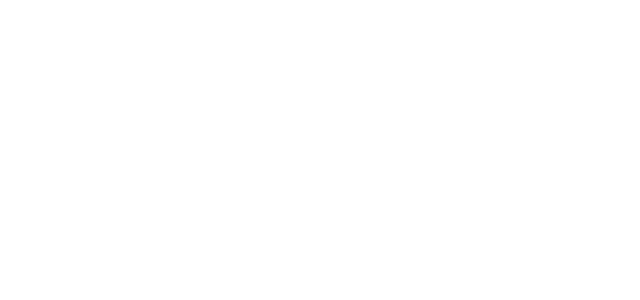
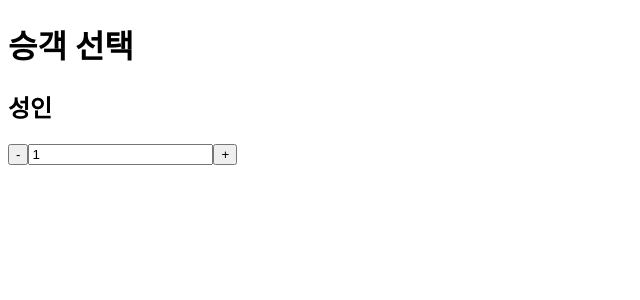
Before and after one commit to woowacourse/a11y-airline, a JavaScript app: page / in a window 1280 px wide. Shown: the top 300 px of the page, without its empty margins (0-640 px from the left). Built offline with nearby package versions, Linux system fonts and the light colour scheme; the HTML template or start-up script is replaced by a standard one.

Commit message:
feat: 미션 1 컴포넌트 마크업 작성

```diff
--- a/package.json
+++ b/package.json
@@ -8,6 +8,7 @@
     "@testing-library/user-event": "^12.1.10",
     "react": "^17.0.2",
     "react-dom": "^17.0.2",
+    "react-router-dom": "^5.3.0",
     "react-scripts": "4.0.3",
     "web-vitals": "^1.0.1"
   },
--- a/public/index.html
+++ b/public/index.html
@@ -1,43 +1,20 @@
 <!DOCTYPE html>
-<html lang="en">
+<html lang="ko">
   <head>
     <meta charset="utf-8" />
-    <link rel="icon" href="%PUBLIC_URL%/favicon.ico" />
     <meta name="viewport" content="width=device-width, initial-scale=1" />
     <meta name="theme-color" content="#000000" />
     <meta
       name="description"
       content="Web site created using create-react-app"
     />
-    <link rel="apple-touch-icon" href="%PUBLIC_URL%/logo192.png" />
-    <!--
-      manifest.json provides metadata used when your web app is installed on a
-      user's mobile device or desktop. See https://developers.google.com/web/fundamentals/web-app-manifest/
-    -->
+
     <link rel="manifest" href="%PUBLIC_URL%/manifest.json" />
-    <!--
-      Notice the use of %PUBLIC_URL% in the tags above.
-      It will be replaced with the URL of the `public` folder during the build.
-      Only files inside the `public` folder can be referenced from the HTML.
 
-      Unlike "/favicon.ico" or "favicon.ico", "%PUBLIC_URL%/favicon.ico" will
-      work correctly both with client-side routing and a non-root public URL.
-      Learn how to configure a non-root public URL by running `npm run build`.
-    -->
     <title>React App</title>
   </head>
   <body>
     <noscript>You need to enable JavaScript to run this app.</noscript>
     <div id="root"></div>
-    <!--
-      This HTML file is a template.
-      If you open it directly in the browser, you will see an empty page.
-
-      You can add webfonts, meta tags, or analytics to this file.
-      The build step will place the bundled scripts into the <body> tag.
-
-      To begin the development, run `npm start` or `yarn start`.
-      To create a production bundle, use `npm run build` or `yarn build`.
-    -->
   </body>
 </html>
--- a/src/App.js
+++ b/src/App.js
@@ -1,5 +1,16 @@
+import { BrowserRouter, Switch, Route } from 'react-router-dom';
+import SpinButton from './components/SpinButton';
+
 function App() {
-  return <div className='App'></div>;
+  return (
+    <div className='App'>
+      <BrowserRouter>
+        <Switch>
+          <Route to='/' component={SpinButton} />
+        </Switch>
+      </BrowserRouter>
+    </div>
+  );
 }
 
 export default App;
--- /dev/null
+++ b/src/components/SpinButton.js
@@ -0,0 +1,17 @@
+const SpinButton = () => {
+  return (
+    <>
+      <h1>승객 선택</h1>
+      <h2 className='subTitle'>성인</h2>
+      <button type='button' aria-label='성인 탑승자 한명 줄이기'>
+        -
+      </button>
+      <input value={1} type='number' />
+      <button type='button' aria-label='성인 탑승자 한명 늘리기'>
+        +
+      </button>
+    </>
+  );
+};
+
+export default SpinButton;
```
Also changed, not shown: 1 other file (tests, documents, lock files or other folders).
